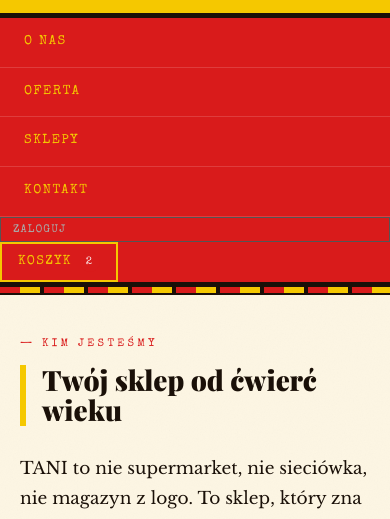
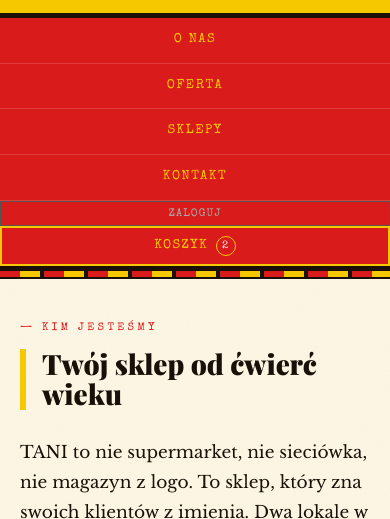
Before and after one commit to StolFranCode/Tani-rozbite-pliki, a plain HTML site: page index.html in a window 390 px wide. Shown: the part 304-823 px from the top of the page. Drawn offline with nearby package versions, Linux system fonts and the light colour scheme; no server answers.

Commit message:
zmiania nr 2 nawi css

```diff
--- a/styles.css
+++ b/styles.css
@@ -154,19 +154,23 @@ header {
   line-height: 1;
 }
 
-/* === NAV  === */
+/* === NAV GLOBALNIE === */
 nav {
   background: var(--red);
   border-bottom: var(--border);
+}
+
+.nav-links {
   display: flex;
   flex-wrap: wrap;
-  align-items: center;
+  width: 100%;
+  align-items: stretch;
 }
 
-/* Wspólny styl dla wszystkiego w menu: linków i przycisków */
-nav a,
-.koszyk-btn,
-.auth-btn {
+/* Wspólny styl dla odnośników, przycisku auth i przycisku koszyka */
+.nav-links a,
+.auth-btn,
+.koszyk-btn {
   font-family: 'Special Elite', monospace;
   font-size: 13px;
   letter-spacing: 0.12em;
@@ -181,31 +185,78 @@ nav a,
   display: flex;
   align-items: center;
   gap: 8px;
-  height: 100%; /* Wyrównanie wysokości w flexboksie */
+  height: 100%;
   transition: background 0.15s, color 0.15s;
-  border-radius: 0; /* Reset dla iOS */
+  border-radius: 0; /* Reset styli mobilnych */
 }
 
-nav a:hover,
-.koszyk-btn:hover,
-.auth-btn:hover {
+/* Efekt hover dla wszystkich elementów w menu */
+.nav-links a:hover,
+.auth-btn:hover,
+.koszyk-btn:hover {
   background: var(--yellow);
   color: var(--black);
 }
 
-.nav-links {
-  display: flex;
-  flex-wrap: wrap;
-  flex: 1;
+/* ⚠️ KLUCZOWY TRIK: Popycha przycisk logowania i wszystko za nim na prawą stronę */
+.auth-btn {
+  margin-left: auto;
 }
 
+/* Kontener na koszyk – dbamy, by dziedziczył pełną wysokość */
 .nav-koszyk {
+  display: flex;
+  align-items: center;
   margin: 0 !important;
   position: static !important;
   transform: none !important;
-  display: flex;
+}
+
+/* Licznik koszyka dopasowany do brutalistycznego stylu */
+.koszyk-licznik {
+  background: var(--black);
+  color: var(--yellow);
+  border: 1px solid var(--yellow);
+  border-radius: 50%;
+  width: 20px;
+  height: 20px;
+  font-size: 11px;
+  display: none;
   align-items: center;
+  justify-content: center;
+  font-family: 'Special Elite', monospace;
 }
+.koszyk-licznik.widoczny { display: flex; }
+
+/* Dynamiczna zmiana kolorów licznika przy hoverze na przycisk koszyka */
+.koszyk-btn:hover .koszyk-licznik {
+  background: var(--red);
+  color: #fff;
+  border-color: var(--red);
+}
+
+/* === RESPNSYWNOŚĆ (Modyfikacja RWD) === */
+@media (max-width: 720px) {
+  .nav-links {
+    flex-direction: column;
+  }
+  .nav-links a,
+  .auth-btn,
+  .koszyk-btn {
+    border-right: none;
+    border-bottom: 1px solid rgba(255, 255, 255, 0.15);
+    justify-content: center;
+    width: 100%;
+    padding: 12px 16px;
+  }
+  /* Na telefonach wyłączamy popychanie do prawej, żeby układało się równo w kolumnie */
+  .auth-btn {
+    margin-left: 0;
+  }
+  .nav-koszyk {
+    width: 100%;
+  }
+
 /* === SECTIONS === */
 section {
   padding: 60px 40px;
```
